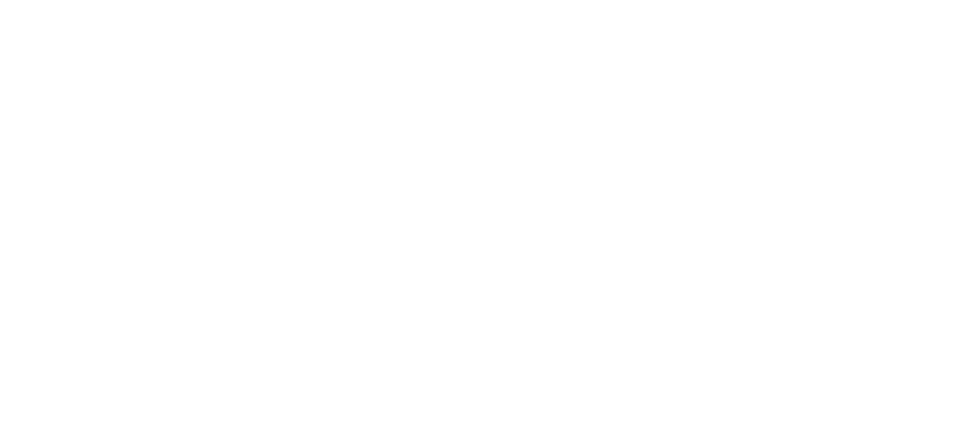
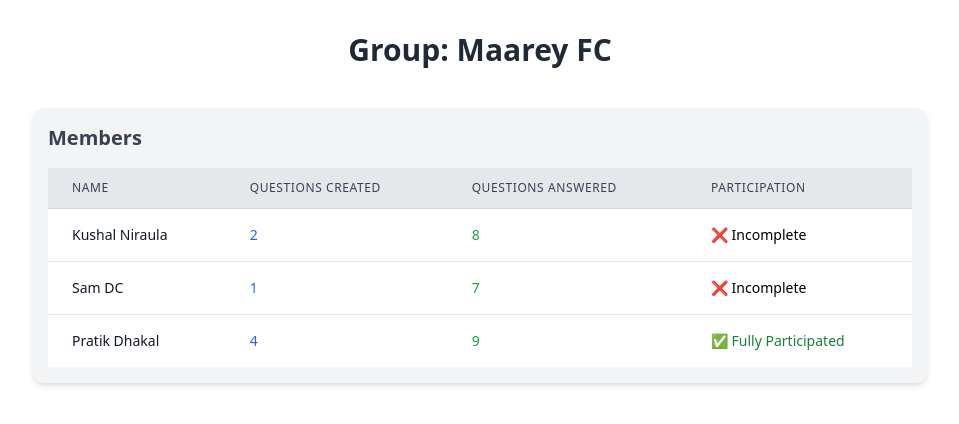
Before and after one commit to kushal1047/Connectedness, a React (Vite) app in the folder connectedness-frontend/: page /group/1 in a window 1280 px wide. Before the commit this address had no page. Shown: the top 424 px of the page, without its empty margins (160-1119 px from the left). Built offline with nearby package versions, Linux system fonts and the light colour scheme.

Commit message:
Create group details page to view details of each group

```diff
--- a/connectedness-frontend/src/App.jsx
+++ b/connectedness-frontend/src/App.jsx
@@ -7,6 +7,7 @@
 import Login from "./pages/Login";
 import Register from "./pages/Register";
 import Dashboard from "./components/Dashboard";
+import GroupDetails from "./pages/GroupDetails";
 function App() {
   return (
     <Router>
@@ -17,6 +18,7 @@
         <Route path="/register" element={<Register />} />
         {/* Protected Routes under here */}
         <Route path="/dashboard" element={<Dashboard />} />
+        <Route path="/group/:groupId" element={<GroupDetails />} />
       </Routes>
     </Router>
   );
--- a/connectedness-frontend/src/components/Dashboard.jsx
+++ b/connectedness-frontend/src/components/Dashboard.jsx
@@ -55,7 +55,7 @@
               </h2>
               <p className="text-sm text-gray-500 mb-4">Group ID: {group.id}</p>
               <a
-                href={`groups/${group.id}`}
+                href={`group/${group.id}`}
                 className="bg-indigo-600 text-center hover:bg-indigo-700 transition duration-200 rounded-lg px-4 py-2 text-white font-semibold"
               >
                 View Group
--- /dev/null
+++ b/connectedness-frontend/src/pages/GroupDetails.jsx
@@ -0,0 +1,91 @@
+import { useState, useEffect } from "react";
+import { useParams } from "react-router-dom";
+
+export default function GroupDetails() {
+  const { groupId } = useParams();
+  const [groupName, setGroupName] = useState("Loading...");
+  const [members, setMembers] = useState([]);
+
+  useEffect(() => {
+    setGroupName("Maarey FC");
+    setMembers([
+      {
+        userId: 1,
+        fullName: "Kushal Niraula",
+        totalAnswered: 8,
+        totalCreated: 2,
+        fullParticipated: false,
+      },
+      {
+        userId: 2,
+        fullName: "Sam DC",
+        totalAnswered: 7,
+        totalCreated: 1,
+        fullyParticipated: false,
+      },
+      {
+        userId: 2,
+        fullName: "Pratik Dhakal",
+        totalAnswered: 9,
+        totalCreated: 4,
+        fullyParticipated: true,
+      },
+    ]);
+  }, [groupId]);
+  return (
+    <div className="min-h-screen px-4 py-8">
+      <div className="max-w-4xl mx-auto">
+        <h1 className="text-3xl font-bold text-gray-800 text-center mb-10">
+          Group: {groupName}
+        </h1>
+        <div className="bg-gray-100 rounded-xl shadow-md p-4">
+          <h2 className="text-xl font-semibold mb-4 text-gray-700">Members</h2>
+          <div className="overflow-x-auto">
+            <table className="min-w-full divide-y divide-gray-300">
+              <thead className="bg-gray-200">
+                <tr>
+                  <th className="px-6 py-3 text-left uppercase text-xs font-medium text-gray-700 tracking-wider">
+                    Name
+                  </th>
+                  <th className="text-xs text-left px-6 py-3 uppercase text-gray-700 tracking-wider font-medium">
+                    Questions Created
+                  </th>
+                  <th className="text-xs text-gray-700 font-medium px-6 py-3 uppercase tracking-wider text-left">
+                    Questions Answered
+                  </th>
+                  <th className="text-xs text-gray-700 font-medium text-left uppercase tracking-wider px-6 py-3">
+                    Participation
+                  </th>
+                </tr>
+              </thead>
+              <tbody className="bg-white divide-y divide-gray-200">
+                {members.map((member) => (
+                  <tr>
+                    <td className="px-6 py-4 text-sm text-gray-900 whitespace-nowrap">
+                      {member.fullName}
+                    </td>
+                    <td className="text-sm px-6 py-4 whitespace-nowrap text-blue-600">
+                      {member.totalCreated}
+                    </td>
+                    <td className="text-sm text-green-600 px-6 py-4 whitespace-nowrap">
+                      {member.totalAnswered}
+                    </td>
+                    <td className="text-sm whitespace-nowrap px-6 py-4">
+                      {member.fullyParticipated ? (
+                        <span className="text-green-700">
+                          ✅ Fully Participated
+                        </span>
+                      ) : (
+                        <span>❌ Incomplete</span>
+                      )}
+                    </td>
+                  </tr>
+                ))}
+              </tbody>
+            </table>
+          </div>
+        </div>
+      </div>
+    </div>
+  );
+}
--- /dev/null
+++ b/connectedness-frontend/src/pages/TestPage.jsx
@@ -0,0 +1,91 @@
+import { useState, useEffect } from "react";
+import { useParams } from "react-router-dom";
+
+export default function GroupDetails() {
+  const { groupId } = useParams();
+  const [groupName, setGroupName] = useState("Loading...");
+  const [members, setMembers] = useState([]);
+
+  useEffect(() => {
+    setGroupName("Maarey FC");
+    setMembers([
+      {
+        userId: 1,
+        fullName: "Kushal Niraula",
+        totalAnswered: 8,
+        totalCreated: 2,
+        fullParticipated: false,
+      },
+      {
+        userId: 2,
+        fullName: "Sam DC",
+        totalAnswered: 7,
+        totalCreated: 1,
+        fullyParticipated: false,
+      },
+      {
+        userId: 2,
+        fullName: "Pratik Dhakal",
+        totalAnswered: 9,
+        totalCreated: 4,
+        fullyParticipated: true,
+      },
+    ]);
+  }, [groupId]);
+  return (
+    <div className="min-h-screen px-4 py-8">
+      <div className="max-w-4xl mx-auto">
+        <h1 className="text-3xl font-bold text-gray-800 text-center mb-10">
+          Group: {groupName}
+        </h1>
+        <div className="bg-gray-100 rounded-xl shadow-md p-4">
+          <h2 className="text-xl font-semibold mb-4 text-gray-700">Members</h2>
+          <div className="overflow-x-auto">
+            <table className="min-w-full divide-y divide-gray-300">
+              <thead className="bg-gray-200">
+                <tr>
+                  <th className="px-6 py-3 text-left uppercase text-xs font-medium text-gray-700 tracking-wider">
+                    Name
+                  </th>
+                  <th className="text-xs text-left px-6 py-3 uppercase text-gray-700 tracking-wider font-medium">
+                    Questions Created
+                  </th>
+                  <th className="text-xs text-gray-700 font-medium px-6 py-3 uppercase tracking-wider text-left">
+                    Questions Answered
+                  </th>
+                  <th className="text-xs text-gray-700 font-medium text-left uppercase tracking-wider px-6 py-3">
+                    Participation
+                  </th>
+                </tr>
+              </thead>
+              <tbody className="bg-white divide-y divide-gray-200">
+                {members.map((member) => (
+                  <tr>
+                    <td className="px-6 py-4 text-sm text-gray-900 whitespace-nowrap">
+                      {member.fullName}
+                    </td>
+                    <td className="text-sm px-6 py-4 whitespace-nowrap text-blue-600">
+                      {member.totalCreated}
+                    </td>
+                    <td className="text-sm text-green-600 px-6 py-4 whitespace-nowrap">
+                      {member.totalAnswered}
+                    </td>
+                    <td className="text-sm whitespace-nowrap px-6 py-4">
+                      {member.fullyParticipated ? (
+                        <span className="text-green-700">
+                          ✅ Fully Participated
+                        </span>
+                      ) : (
+                        <span>❌ Incomplete</span>
+                      )}
+                    </td>
+                  </tr>
+                ))}
+              </tbody>
+            </table>
+          </div>
+        </div>
+      </div>
+    </div>
+  );
+}
```
